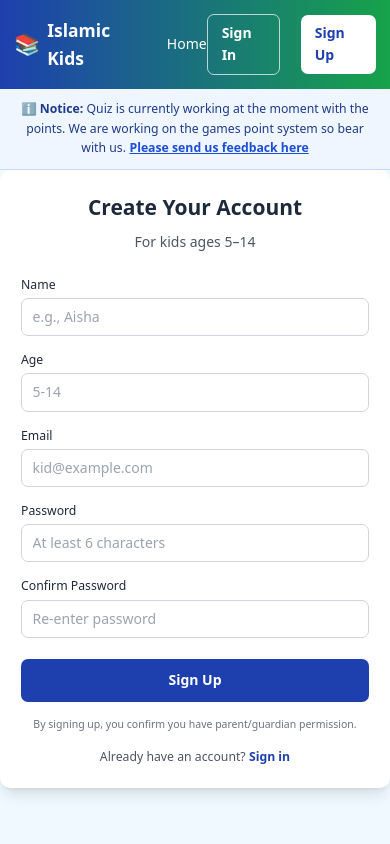
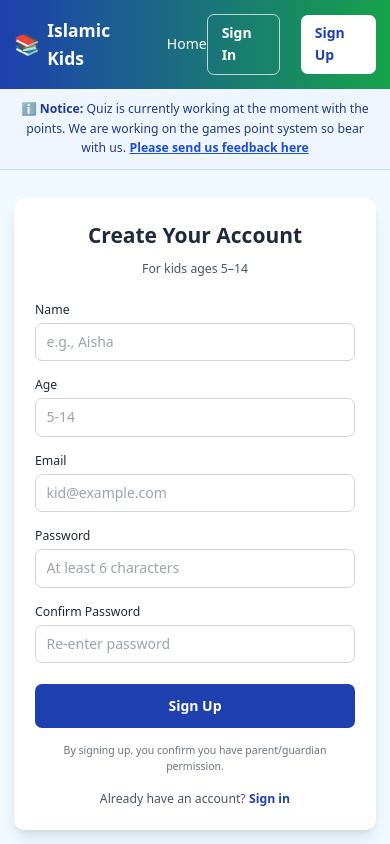
Before and after one commit to huzaifahp1989/kidsquiz, a Next.js app: page /signup in a window 390 px wide. Shown: the top 844 px of the page. Built offline with nearby package versions, Linux system fonts and the light colour scheme; no server answers.

Commit message:
Make signin and signup pages responsive

```diff
--- a/src/app/signin/page.tsx
+++ b/src/app/signin/page.tsx
@@ -53,10 +53,10 @@ export default function SignInPage() {
   };
 
   return (
-    <div className="min-h-[70vh] flex items-center justify-center">
-      <div className="w-full max-w-md bg-white shadow-lg rounded-xl p-6">
-        <h1 className="text-2xl font-bold text-center mb-2">Welcome Back</h1>
-        <p className="text-center text-gray-600 mb-6">Sign in to continue learning</p>
+    <div className="min-h-[70vh] flex items-center justify-center px-4 sm:px-6 py-8">
+      <div className="w-full max-w-md bg-white shadow-lg rounded-xl p-6 sm:p-8">
+        <h1 className="text-2xl sm:text-3xl font-bold text-center mb-2">Welcome Back</h1>
+        <p className="text-center text-gray-600 mb-6 text-sm sm:text-base">Sign in to continue learning</p>
 
         {error && (
           <div className="mb-4 rounded-lg bg-red-50 text-red-700 px-4 py-3 text-sm">{error}</div>
--- a/src/app/signup/page.tsx
+++ b/src/app/signup/page.tsx
@@ -112,10 +112,10 @@ export default function SignupPage() {
   };
 
   return (
-    <div className="min-h-[70vh] flex items-center justify-center">
-      <div className="w-full max-w-md bg-white shadow-lg rounded-xl p-6">
-        <h1 className="text-2xl font-bold text-center mb-2">Create Your Account</h1>
-        <p className="text-center text-gray-600 mb-6">For kids ages 5–14</p>
+    <div className="min-h-[70vh] flex items-center justify-center px-4 sm:px-6 py-8">
+      <div className="w-full max-w-md bg-white shadow-lg rounded-xl p-6 sm:p-8">
+        <h1 className="text-2xl sm:text-3xl font-bold text-center mb-2">Create Your Account</h1>
+        <p className="text-center text-gray-600 mb-6 text-sm sm:text-base">For kids ages 5–14</p>
 
         {error && (
           <div className="mb-4 rounded-lg bg-red-50 text-red-700 px-4 py-3 text-sm">{error}</div>
```
